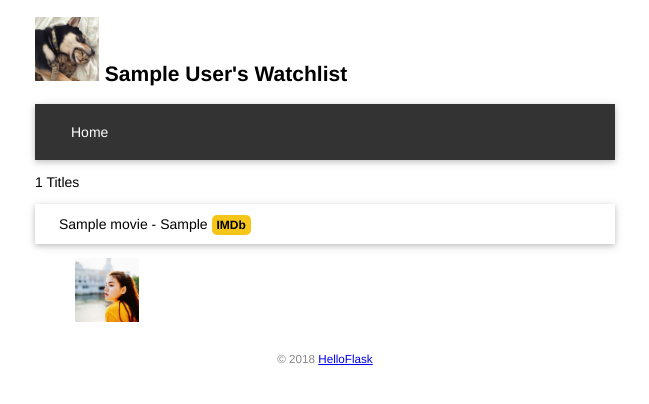
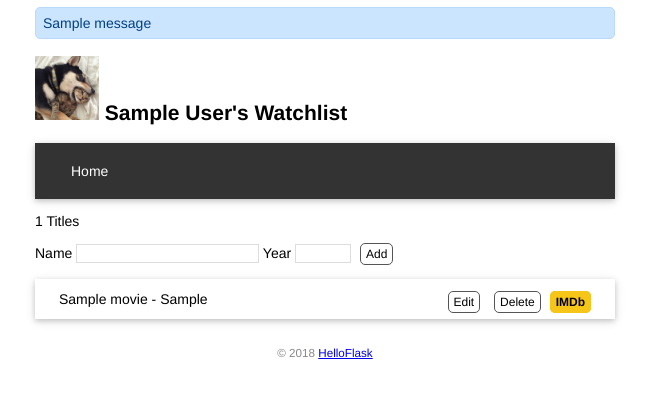
Before and after one commit to yichen97/waatchlist, a Flask app: page / in a window 1280 px wide. Shown: the top 404 px of the page, without its empty margins (315-964 px from the left). Run offline with Flask 2, Linux system fonts and the light colour scheme; tables that the repository leaves empty hold one stand-in row (values such as "Sample post"); one stand-in notice (Sample message) is shown.

Commit message:
Create, edit and delete item by form

```diff
--- a/app.py
+++ b/app.py
@@ -1,5 +1,5 @@
 from flask import Flask, render_template
-from flask import url_for
+from flask import url_for, request, redirect, flash
 from flask_sqlalchemy import SQLAlchemy
 import os
 import sys
@@ -16,7 +16,7 @@ app = Flask(__name__)
 
 app.config['SQLALCHEMY_DATABASE_URI'] = prefix + os.path.join(app.root_path, 'data.db')
 app.config['SQLALCHEMY_TRACK_MODIFICATIONS'] = False # 关闭对模型修改的监控
-
+app.config['SECRET_KEY'] = 'dev' # 等同于 app.secret_key = 'dev'
 
 # 在扩展类实例化前加载配置
 db = SQLAlchemy(app)
@@ -70,10 +70,57 @@ def forge():
     db.session.commit()
     click.echo('Done.')
 
-@app.route('/')
+@app.route('/', methods=['GET','POST'])
 def index():
+    if request.method == 'POST':
+        title = request.form.get('title')
+        year =request.form.get('year')
+        if not title or not year or len(year) > 4 or len(title)>60:
+            flash('Invalid input.') #显示错误提示
+            return redirect(url_for('index'))
+        # 保存表单数据到数据库
+        movie = Movie(title=title, year=year)
+        db.session.add(movie)  # 添加数据库会话
+        db.session.commit()  # 提交到数据库会话
+        flash('Item created.')  #显示成功创建消息
+        return redirect(url_for('index'))  # 重定向回主页
+
+    user = User.query.first()
     movies = Movie.query.all()
-    return render_template('index.html',  movies =movies)
+    return render_template('index.html', user=user, movies=movies)
+
+# 修改电影条目
+@app.route('/movie/edit/<int:movie_id>', methods=['GET','POST'])
+
+def edit(movie_id):
+    movie = Movie.query.get_or_404(movie_id)
+
+    if request.method == 'POST':
+        title = request.form['title']
+        year = request.form['year']
+
+        if not title or not year or len(year)>4 or len(title)>60 :
+            flash('Invalid input.')
+            return redirect(url_for('edit', movie_id =movie_id))
+        #  重定向回编辑页面
+
+        movie.title = title  # 更新标题
+        movie.year = year  #更新年份
+        db.session.commit()  # 提交数据库会话
+        flash('Item updated.')
+        return redirect(url_for('index'))
+
+    return render_template('edit.html', movie=movie)  #传入被编辑的电影记录
+
+# 删除电影条目
+@app.route('/movie/delete/<int:movie_id>', methods=['POST'])
+#限定只接受 POST 请求
+def delete(movie_id):
+    movie = Movie.query.get_or_404(movie_id) # 获取电影记录
+    db.session.delete(movie) # 删除对应的记录
+    db.session.commit() # 提交数据库会话
+    flash('Item deleted.')
+    return redirect(url_for('index')) # 重定向回主页
 
 # 错误处理函数，返回值作为响应主题返回给客户端
 @app.errorhandler(404)
--- a/static/style.css
+++ b/static/style.css
@@ -55,9 +55,11 @@ nav ul {
     overflow: hidden;
     background-color: #333;
     }
+
 nav li {
     float: left;
     }
+
 nav li a {
     display: block;
     color: white;
@@ -65,6 +67,7 @@ nav li a {
     padding: 8px 12px;
     text-decoration: none;
     }
+
 nav li a:hover {
     background-color: #111;
     }
@@ -72,6 +75,7 @@ nav li a:hover {
 .float-right {
     float: right;
     }
+
 .imdb {
     font-size: 12px;
     font-weight: bold;
@@ -80,4 +84,53 @@ nav li a:hover {
     background: #F5C518;
     border-radius: 5px;
     padding: 3px 5px;
+    border: 1px solid  #F5C518;
+    /* 加一个边框，让它和“EDIT”和“DELETE”一个大小 */
     }
+
+input[type='submit']{
+    font-family: inherit;
+
+}
+
+input[type='text']{
+    border: 1px solid #ddd
+}
+
+input[name='year']{
+    width: 50px;
+}
+
+.btn{
+    font-size: 12px;
+    padding: 3px 5px;
+    margin: 0px 5px;
+    text-decoration: none;
+    cursor :pointer;
+    background-color: white;
+    color: black;
+    border: 1px solid #555555;
+    border-radius: 5px;
+}
+
+.btn:hover{
+    text-decoration: none;
+    background-color: balck;
+    border: 1px solid balck;
+    color: white;
+}
+
+.alert {
+    position: relative;
+    padding: 7px;
+    margin: 7px 0;
+    border: 1px solid transparent;
+    color: #004085;
+    background-color: #cce5ff;
+    border-color: #b8daff;
+    border-radius: 5px;
+    }
+
+.inline-form	{
+    display:	inline;
+    }
--- a/templates/base.html
+++ b/templates/base.html
@@ -10,6 +10,9 @@
     {% endblock %}
 </head>
 <body>
+    {% for message in get_flashed_messages() %}
+        <div class="alert">{{ message }}</div>
+    {% endfor %}
     <h2>
         <img src="{{ url_for('static', filename='images/dog-cat.jpg')}}" class='illustrtion' alt="猫&狗">
         {{ user.name }}'s Watchlist
@@ -21,6 +24,7 @@
     </nav>
     {% block content %}
     {% endblock %}
+
     <footer>
         <small>&copy; 2018 <a href="http://helloflask.com/tutorial">HelloFlask</a></small>
     </footer>
--- a/templates/index.html
+++ b/templates/index.html
@@ -2,18 +2,34 @@
 
 {% block content %}
     <p>{{ movies|length}} Titles</p>
+    <form method="post">
+        Name <input type="text" name="title" autocomplete="off" requ
+        ired>
+        Year <input type="text" name="year" autocomplete="off" requi
+        red>
+        <input class="btn" type="submit" name="submit" value="Add">
+    </form>
+
 
     <ul class = "movie-list">
         {% for movie in movies%} {# 迭代 movies 变量 #}
         <li>{{movie.title}} - {{ movie.year}}
-            <span class = "font-right">
+
+            <span class="float-right">
+                <a class="btn" href="{{ url_for('edit', movie_id=movie.id) }}">Edit</a>
+
+
+
+                <form class="inline-form"	method="post"	action="{{	url_for('delete',	movie_id=movie.id)	}}">
+                <input class="btn"	type="submit"	name="delete"	value="Delete"	onclick="return	confirm('Are you sure?')">
+            </form>
+
+
+
                 <a href="https://www.imdb.com/find?q={{ movie.title }}" class="imdb" target="_blank" title="Find this movie on IMDb">IMDb</a>
             </span>
         </li>  {# 等同于movie['title'] #}
         {% endfor %} {# 使用 endfor 标签结束 for 语句 #}
     </ul>
 
-<ul>
-    <img src="{{url_for('static', filename = 'images/girls2.jpg')}}" class='illustrtion' alt="a girl" title="what a pretty girl">
-</ul>
 {% endblock %}
```
Also changed, not shown: templates/edit.html (added, +9 -0 lines).
